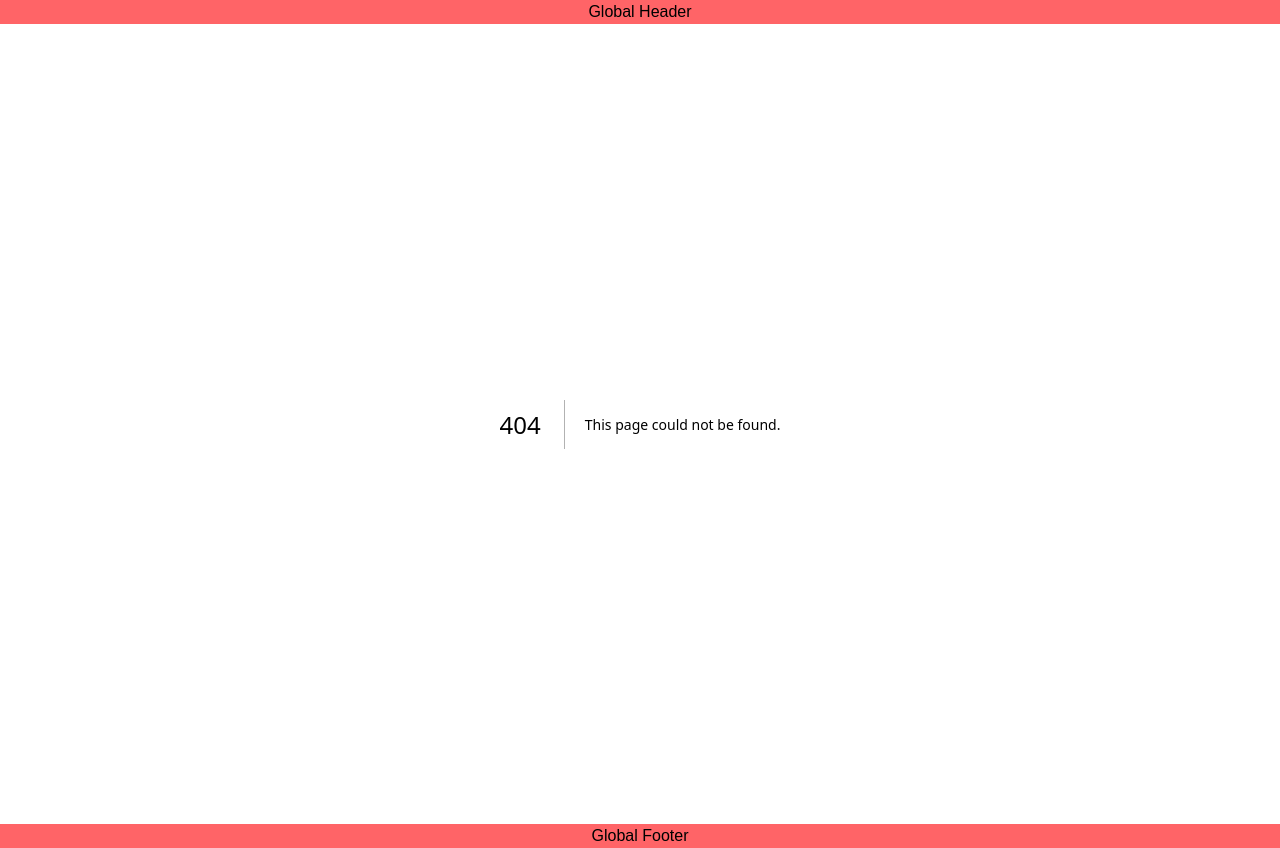
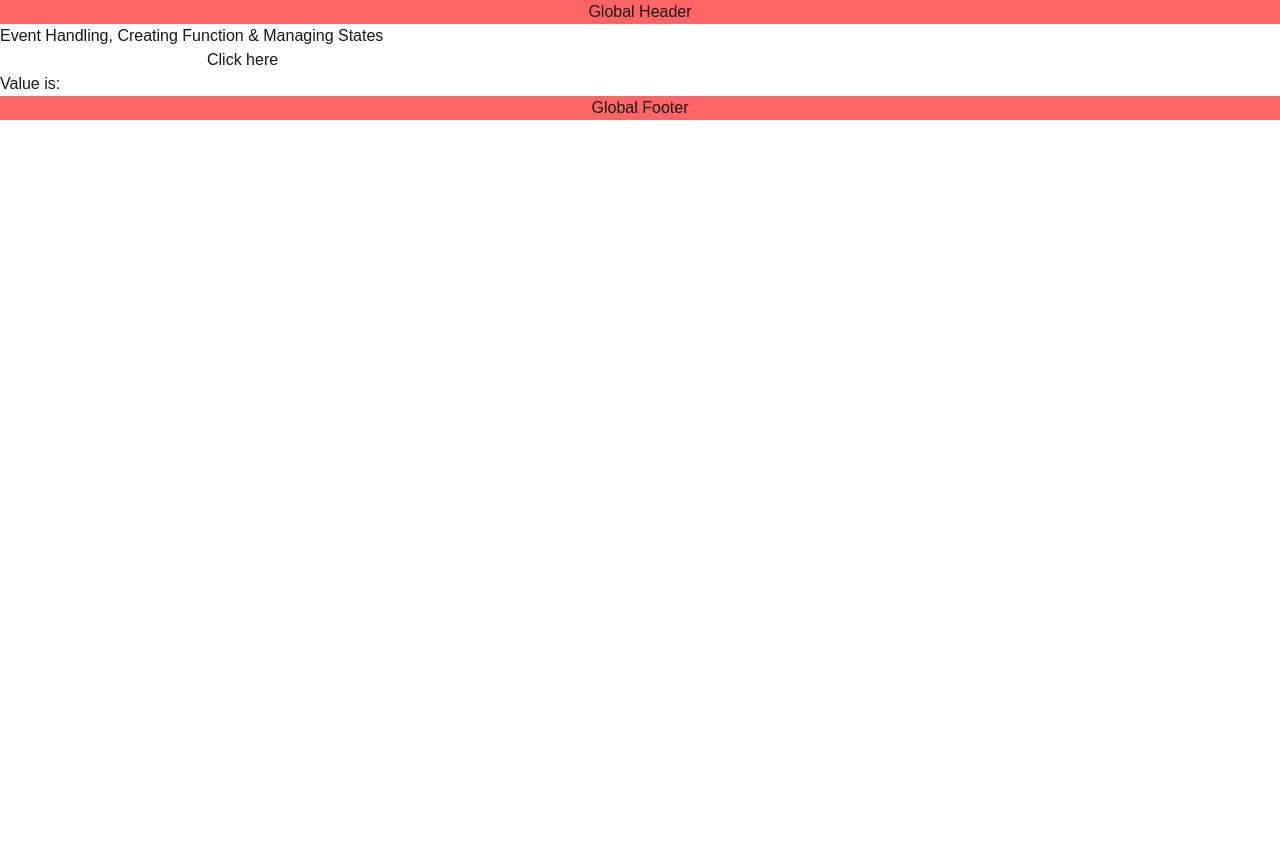
Before and after one commit to Manjitha-MK/NextJs, a Next.js app: page /eventhandling in a window 1280 px wide. Before the commit this address had no page. After the commit the page ends 800 px from the top, so only its background shows below. Built offline with nearby package versions, Linux system fonts and the light colour scheme.

Commit message:
Add event handling, state management, and conditional rendering 🫡

```diff
--- /dev/null
+++ b/src/app/eventhandling/page.jsx
@@ -0,0 +1,37 @@
+"use client";
+import React, { useState } from "react";
+
+function page() {
+  const [inputText, setInputText] = useState();
+
+  const handleClick = (p1) => {
+    alert(p1);
+  };
+
+  const handleChange = (e) => {
+    setInputText(e.target.value);
+  };
+
+  return (
+    <>
+      <div>
+        <h1>Event Handling, Creating Function & Managing States</h1>
+        <input
+          type="text"
+          onChange={handleChange}
+          className="bg-white text-black"
+        />
+        <button onClick={() => handleClick("MK")}>Click here</button>
+        <h2>Value is: {inputText}</h2>
+      </div>
+
+      {inputText == "MK" &&
+      <div>
+        <h1>MK</h1>
+        <p>Lorem ipsum dolor sit amet consectetur, adipisicing elit. Harum quod nemo commodi dolorum consequuntur, earum sed ex vero magnam libero quibusdam quidem mollitia. Quam, ut? Dicta sapiente beatae saepe unde.</p>
+      </div>}
+    </>
+  );
+}
+
+export default page;
--- a/src/app/page.jsx
+++ b/src/app/page.jsx
@@ -29,6 +29,9 @@ export default function Home() {
         <li>
           <Link href="/products/vegi">Vegis Page</Link>
         </li>
+        <li>
+          <Link href="/eventhandling">Event Handling</Link>
+        </li>
       </ul>
       <div>
         <Image src={img1} alt="Elephant image" className="w-full"/>
```
